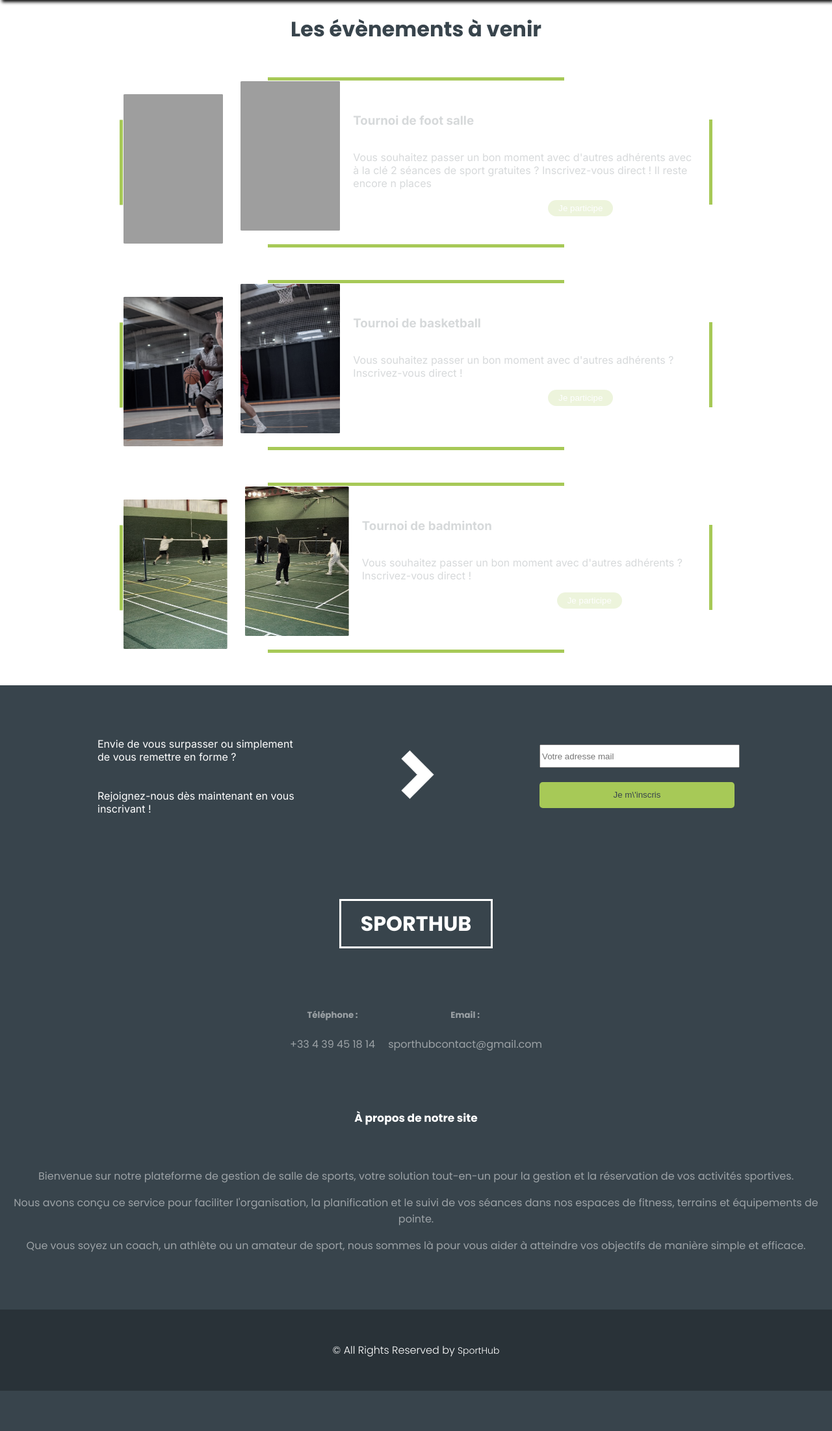
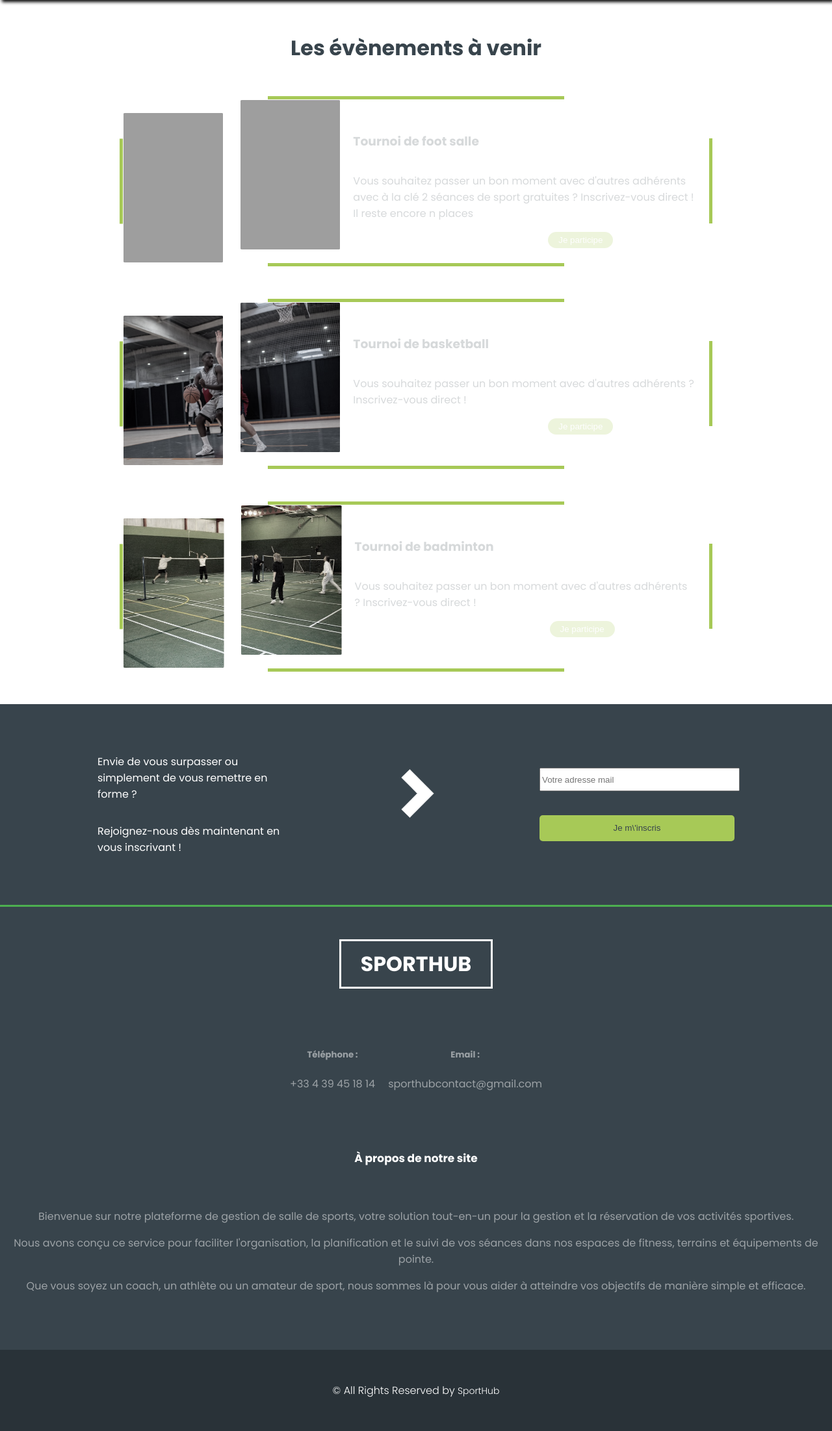
Before and after one commit to FOUCHER-Mathias-23022625/GestionSalleDeSportSAE, a PHP site: page /GestionSalleDeSportSAE/evenement/afficheEvenement in a window 1280 px wide. Shown: the part 132-2335 px from the top of the page at 65% size. Before the commit the page ends 2273 px from the top, so only its background shows below. Run offline with PHP 8.4, Linux system fonts and the light colour scheme; the visitor is signed in with stand-in values (Sample User, id 1); grey boxes are pictures that could not be loaded.

Commit message:
maj css pour des détails

```diff
--- a/assets/styles/evenement.css
+++ b/assets/styles/evenement.css
@@ -8,13 +8,14 @@
     margin: 0;
     padding: 0;
     text-align: left;
-    font-family: "Inter", sans-serif
+    font-family: "Poppins", sans-serif;
 }
 
 .h1-event{
     font-family: "Poppins", sans-serif;
     text-align: center;
     color: #38444c;
+    margin-top: 50px;
 }
 
 .evenement{
@@ -71,7 +72,7 @@
             100% 0/46% 92% no-repeat;
     -webkit-mask: var(--m);
     mask: var(--m);
-    filter: grayscale(.5);
+    filter: grayscale(0.7);
     transition: .3s linear;
     cursor: pointer;
     width: 350px;
@@ -86,7 +87,7 @@
             100% 0/46% 92% no-repeat;
     -webkit-mask: var(--m);
     mask: var(--m);
-    filter: grayscale(.5);
+    filter: grayscale(.7);
     transition: .3s linear;
     cursor: pointer;
     width: 350px;
@@ -103,7 +104,7 @@
             100% 0/46% 92% no-repeat;
     -webkit-mask: var(--m);
     mask: var(--m);
-    filter: grayscale(.5);
+    filter: grayscale(.7);
     transition: .3s linear;
     cursor: pointer;
     width: 450px;
@@ -152,7 +153,7 @@
     display: flex;
     flex-direction: row;
     padding: 50px 0 50px 0;
-
+    border-bottom: 3px solid #4CAF50;
 }
 
 .txt_inscription{
@@ -217,7 +218,7 @@
 }
 
 .popup_inscription h3 {
-    font-family: "Oswald", sans-serif;
+    font-family: "Poppins", sans-serif;
     font-size: 2em;
     padding: 5px 0 5px 15px;
     color: black;
@@ -251,7 +252,7 @@
     left: 20px;
     font-size: 1em;
     transition: 0.6s;
-    font-family: sans-serif;
+    font-family: "Poppins", sans-serif;
 }
 .popup_inscription .inputbox input:focus ~ span,
 .popup_inscription .inputbox input:valid ~ span {
--- a/assets/styles/login.css
+++ b/assets/styles/login.css
@@ -1,7 +1,6 @@
-@import url('https://fonts.googleapis.com/css2?family=Inter:ital,opsz,wght@0,14..32,100..900;1,14..32,100..900&display=swap');
 
 * {
-    font-family: "Inter", sans-serif;
+    font-family: "Poppins", sans-serif;
 }
 
 body{
@@ -33,7 +32,8 @@ body{
     color: black;
     margin-bottom: 50px;
     font-weight: bold;
-    border-bottom: 2px solid #a7c957;;
+    border-bottom: 2px solid #a7c957;
+    font-family: "Poppins", sans-serif;
 }
 
 .connexion_box .input-group {
--- a/assets/styles/reservation.css
+++ b/assets/styles/reservation.css
@@ -10,9 +10,11 @@
 }
 
 .reservationChoice h1 {
-    margin-bottom: 10px;
-    font-size: 32px;
-    color: #333;
+    font-family: "Poppins", sans-serif;
+    text-align: center;
+    color: #38444c;
+    font-size: 2em;
+    margin-top: 100px;
 }
 
 .reservationChoice p {
--- a/assets/styles/styles.css
+++ b/assets/styles/styles.css
@@ -1,4 +1,3 @@
-@import url('https://fonts.googleapis.com/css2?family=Lato:wght@100;300;400;700&display=swap');
 @import url('https://fonts.googleapis.com/css2?family=Poppins:ital,wght@0,100;0,200;0,300;0,400;0,500;0,600;0,700;0,800;0,900;1,100;1,200;1,300;1,400;1,500;1,600;1,700;1,800;1,900&display=swap');
 
 body{
--- a/modules/blog/views/homepageView.php
+++ b/modules/blog/views/homepageView.php
@@ -53,7 +53,21 @@ class homepageView{
             </div>
             <img src="/GestionSalleDeSportSAE/assets/images/performancee.jpg" alt="performance-img" class="performance-img">
         </section>
+        <div class="inscription_footer">
+            <div class="txt_inscription">
+                <p>Envie de vous surpasser ou simplement de vous remettre en forme ?</p>
+                <p>Rejoignez-nous dès maintenant en vous inscrivant !</p>
+            </div>
+            <div class="arrow">
+                <img id="arrow" src="/GestionSalleDeSportSAE/assets/images/arrow-removebg-preview.png">
+            </div>
+            <div class="form_inscription">
+                <input type="text" placeholder="Votre adresse mail">
+                <button class="btnInscription">Je m\'inscris</button>
+            </div>
+        </div>
         <script src="/GestionSalleDeSportSAE/assets/scripts/homepage.js"></script>
+
     </main>
 
     <?php
```
